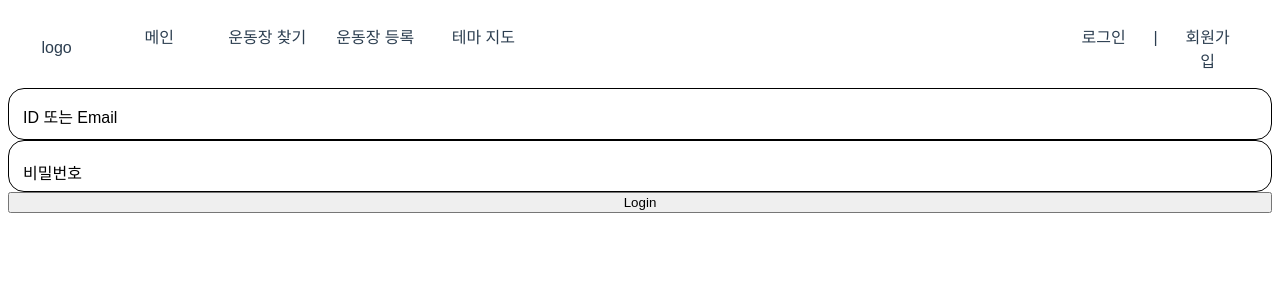
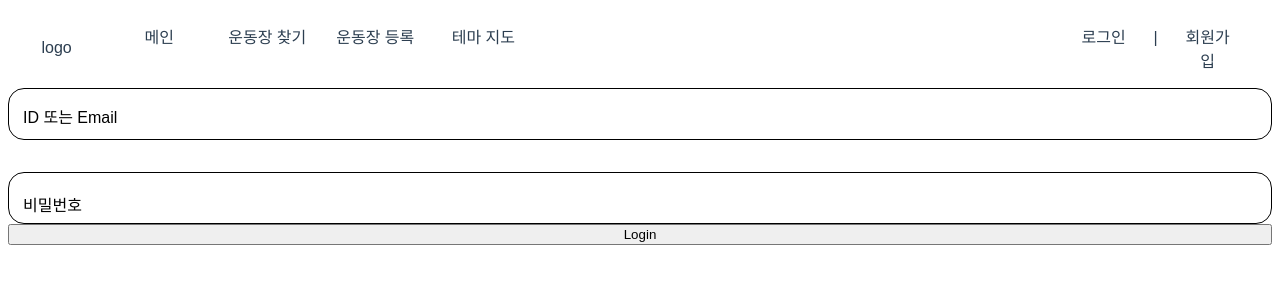
Before and after one commit to Jongwoo0101/Where-To-Play, a Vue app in the folder frontend/: page /login in a window 1280 px wide. Shown: the top 300 px of the page. Built offline with nearby package versions, Linux system fonts and the light colour scheme.

Commit message:
id, pw input field간 간격 조정 -> margin top 으로 조정가능

```diff
--- a/frontend/src/views/Login.vue
+++ b/frontend/src/views/Login.vue
@@ -52,12 +52,13 @@
     font-size: 1rem;
     color: #000000;
     transition: border 150ms cubic-bezier(0.4, 0, 0.2, 1);
+    margin-top: 2rem;
 }
 
 .user-pw {
     position: absolute;
     left: 15px;
-    top: 3.5rem;
+    top: 5.5rem;
     color: #000000;
     pointer-events: none;
     transform: translateY(1rem);
```
